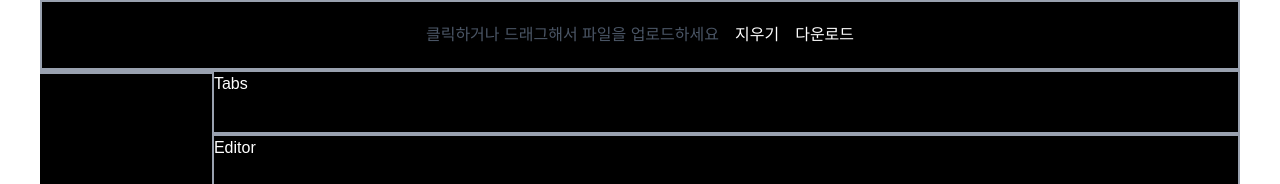
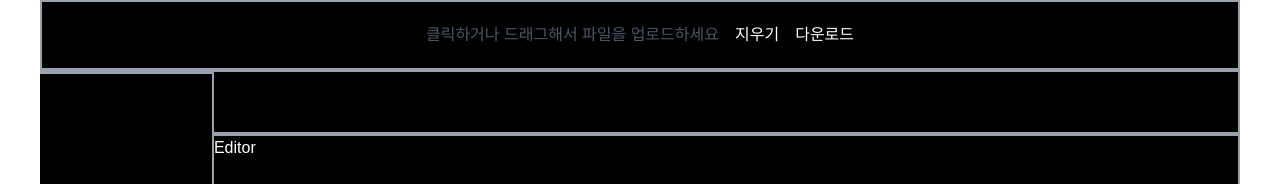
Before and after one commit to boozeal/coderabbit, a Next.js app: page / in a window 1280 px wide. Shown: the top 184 px of the page. Built offline with nearby package versions, Linux system fonts and the light colour scheme.

Commit message:
feat: add open / close file callback

```diff
--- a/src/app/(_components)/FileTree.tsx
+++ b/src/app/(_components)/FileTree.tsx
@@ -3,7 +3,13 @@
 import JSZip from "jszip";
 import { useEffect, useState } from "react";
 
-export default function FileTree({ zipFile }: { zipFile: File | null }) {
+export default function FileTree({
+  zipFile,
+  onOpenFile,
+}: {
+  zipFile: File | null;
+  onOpenFile: (file: string) => void;
+}) {
   const [fileTree, setFileTree] = useState<{ path: string; isDir: boolean }[]>(
     []
   );
@@ -32,7 +38,9 @@ export default function FileTree({ zipFile }: { zipFile: File | null }) {
     <div className="w-[200px] h-full border-2 border-gray-400 overflow-y-auto">
       <ul>
         {fileTree?.map((file, index) => (
-          <li key={index}>{file.path}</li>
+          <li key={index}>
+            <button onClick={() => onOpenFile(file.path)}>{file.path}</button>
+          </li>
         ))}
       </ul>
     </div>
--- a/src/app/(_components)/Tabs.tsx
+++ b/src/app/(_components)/Tabs.tsx
@@ -1,3 +1,20 @@
-export default function Tabs() {
-  return <div className="w-full h-[70px] border-2 border-gray-400">Tabs</div>;
+"use client";
+
+export default function Tabs({
+  openFiles,
+  onClose,
+}: {
+  openFiles: string[];
+  onClose: (file: string) => void;
+}) {
+  return (
+    <div className="w-full h-[70px] border-2 border-gray-400">
+      {openFiles.map((file, index) => (
+        <div key={index} className="flex items-center gap-2">
+          <button onClick={() => onClose(file)}>X</button>
+          <span>{file}</span>
+        </div>
+      ))}
+    </div>
+  );
 }
--- a/src/app/page.tsx
+++ b/src/app/page.tsx
@@ -8,13 +8,22 @@ import { useState } from "react";
 
 export default function Home() {
   const [zipFile, setZipFile] = useState<File | null>(null);
+  const [openFiles, setOpenFiles] = useState<string[]>([]);
+  const handleCloseFile = (file: string) => {
+    setOpenFiles(openFiles.filter((f) => f !== file));
+  };
+
+  const handleOpenFile = (file: string) => {
+    setOpenFiles([...openFiles, file]);
+  };
+
   return (
     <div className="w-full max-w-[1200px] mx-auto min-h-screen flex flex-col bg-black text-white">
       <FileUploadHander setFile={setZipFile} file={zipFile} />
       <div className="flex flex-1 flex-row">
-        <FileTree zipFile={zipFile} />
+        <FileTree zipFile={zipFile} onOpenFile={handleOpenFile} />
         <div className="flex flex-col w-full">
-          <Tabs />
+          <Tabs openFiles={openFiles} onClose={handleCloseFile} />
           <Editor />
         </div>
       </div>
```
